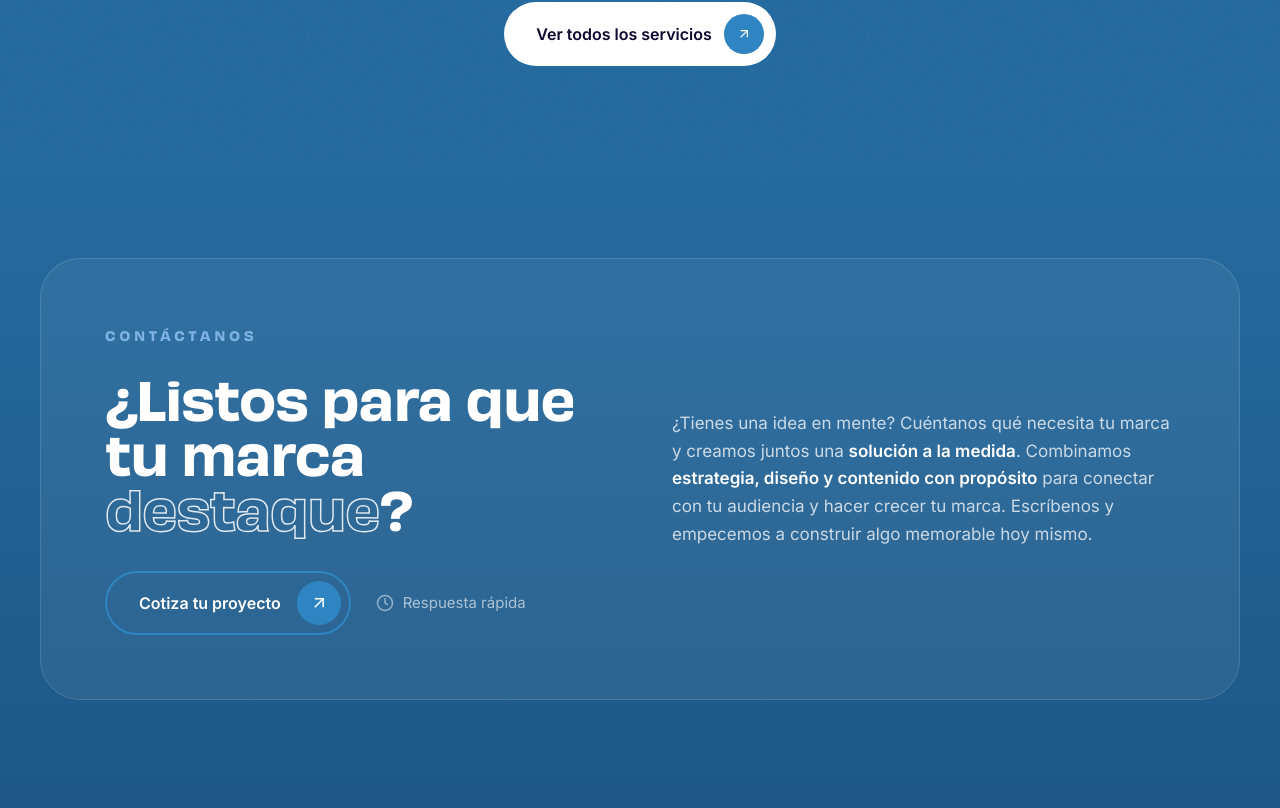
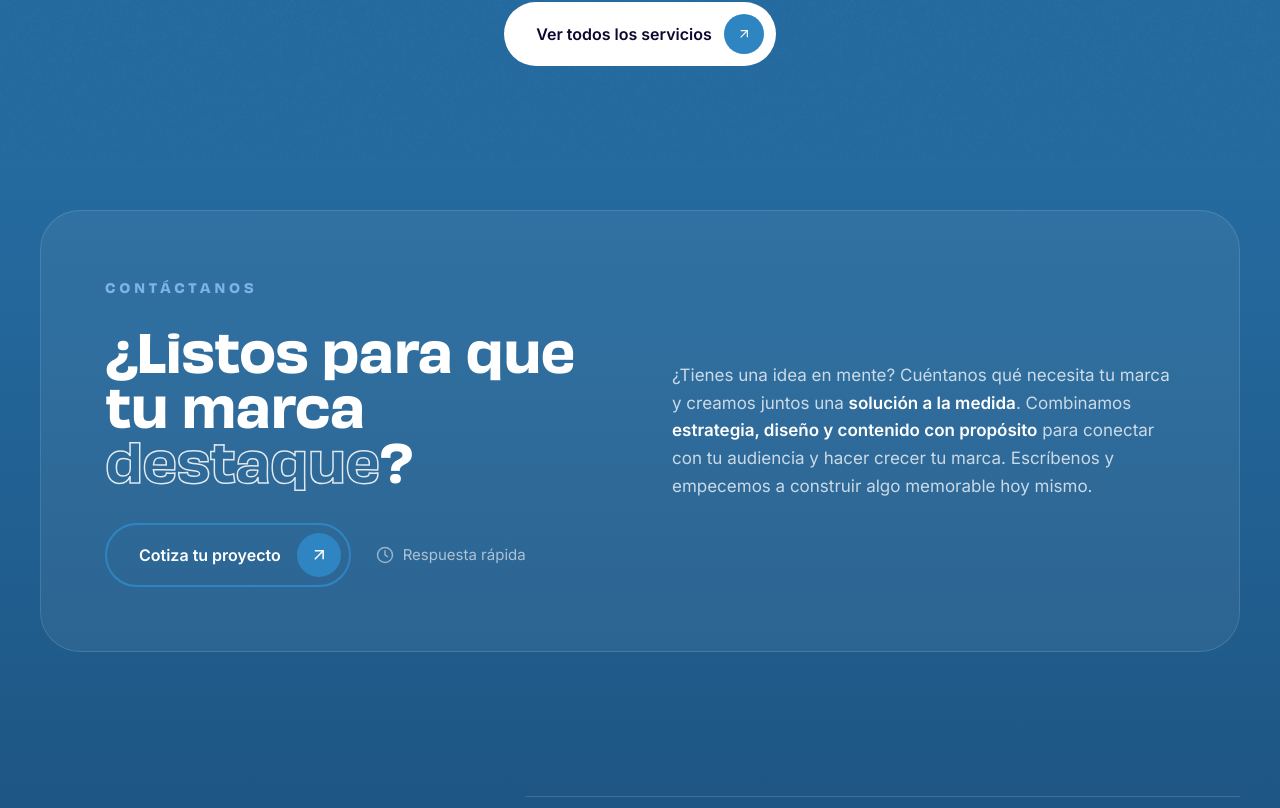
Before and after one commit to grapheting-oss/claude-, a Next.js app: page / in a window 1280 px wide. Shown: the part 6586-7394 px from the top of the page. Built offline with nearby package versions, Linux system fonts and the light colour scheme.

Commit message:
Reduce CTA section vertical padding (py-24 -> py-12)
Co-Authored-By: Claude Opus 4.8 <noreply@anthropic.com>

```diff
--- a/src/components/CtaSection.tsx
+++ b/src/components/CtaSection.tsx
@@ -5,7 +5,7 @@ export function CtaSection() {
     "text-transparent [-webkit-text-stroke:1.5px_rgba(255,255,255,0.85)]";
 
   return (
-    <section className="bg-transparent py-24">
+    <section className="bg-transparent py-12">
       <div className="mx-auto max-w-[1320px] px-5 md:px-10">
         <div className="rounded-[2.5rem] border border-white/12 bg-white/[0.06] p-8 md:p-14 lg:p-16">
           <div className="grid gap-12 lg:grid-cols-2 lg:items-center lg:gap-16">
```
